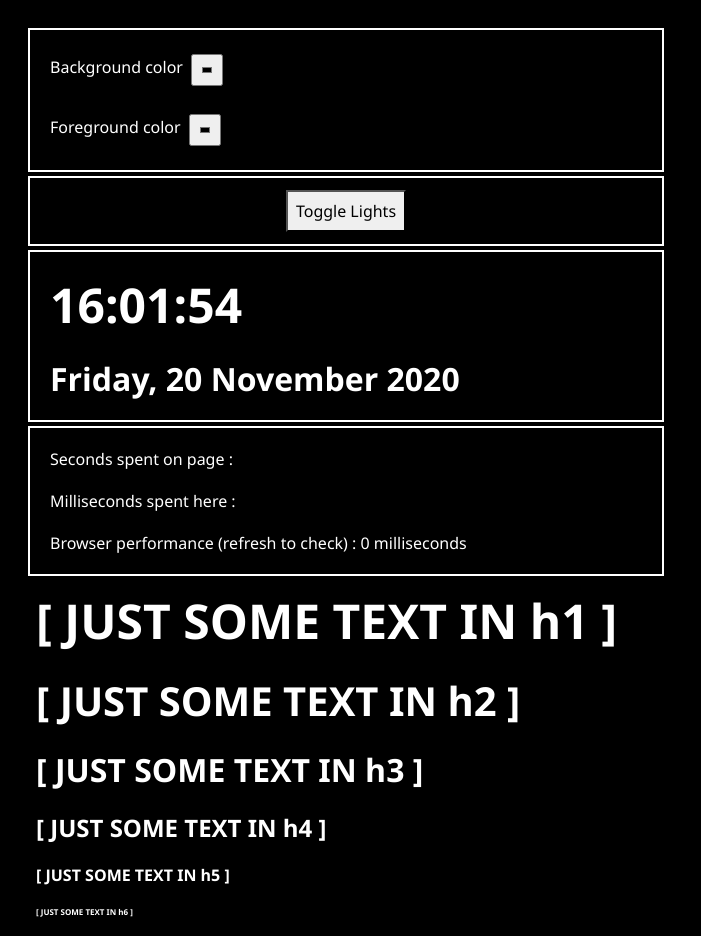
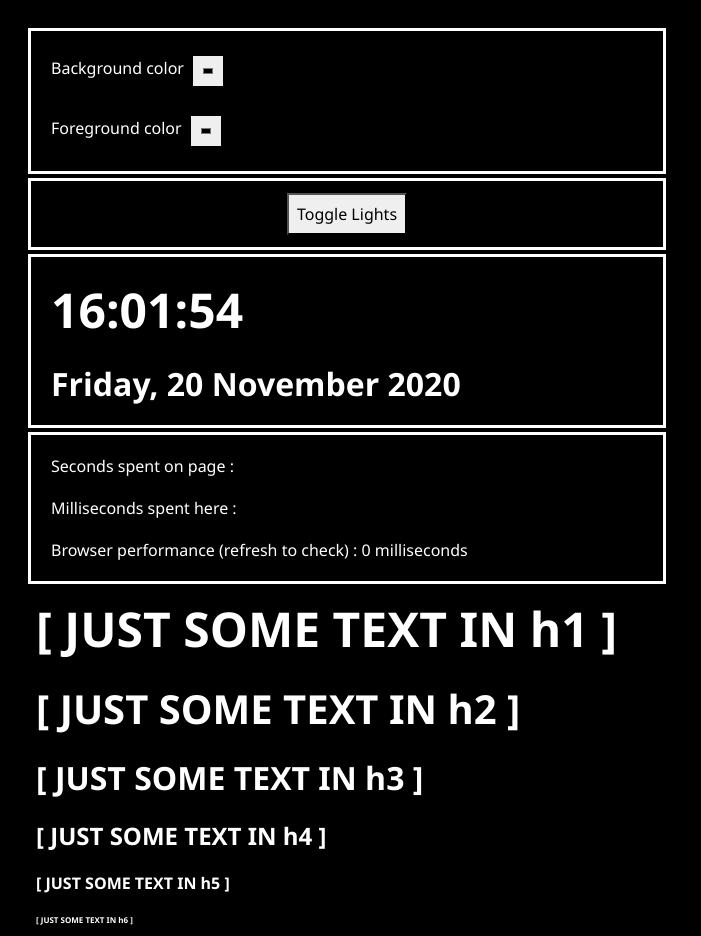
Before and after one commit to Tpk86/myIdleGameRepository, a plain HTML site: page index.html in a window 1280 px wide. Shown: the whole page, without its empty margins (0-701 px from the left). Drawn offline with Linux system fonts and the light colour scheme.

Commit message:
Update style.css

```diff
--- a/style.css
+++ b/style.css
@@ -4,6 +4,7 @@ General settings for all elements
 */
 
 * {
+border-radius:0px;
 font-family: 'Segoe UI',-apple-system,BlinkMacSystemFont,Roboto,Oxygen,Ubuntu,Cantarell,'Open Sans','Helvetica Neue',sans-serif;
 font-size:16px;
 margin-top:4px;
@@ -38,8 +39,8 @@ height:auto;
 }
 
 .div {
-border:2px solid;
-border-radius:0px;
+border-style:solid;
+border-size:2px;
 width:50%;
 }
 
@@ -52,7 +53,7 @@ color:#FFFFFF;
 
 /* Button */
 button {
-border-radius:0px;
+
 }
 
 /* Section headings */
```
